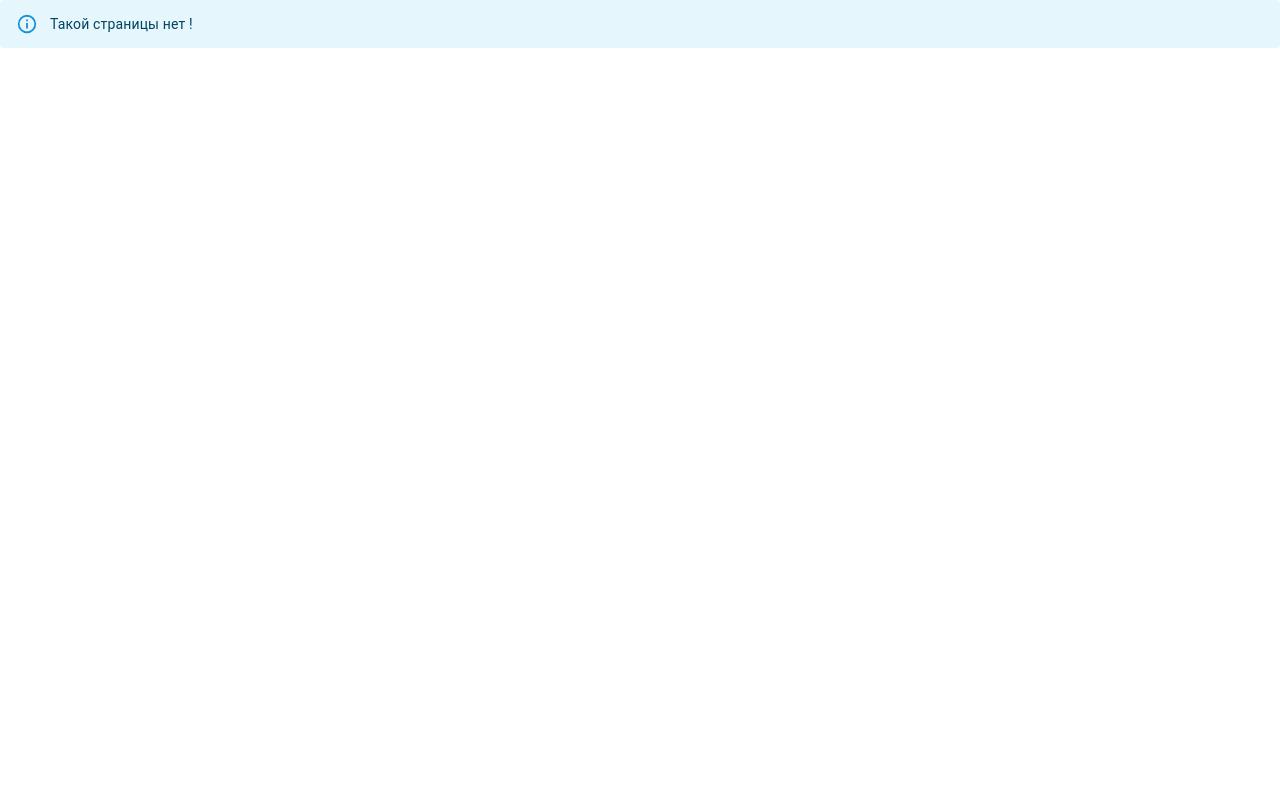
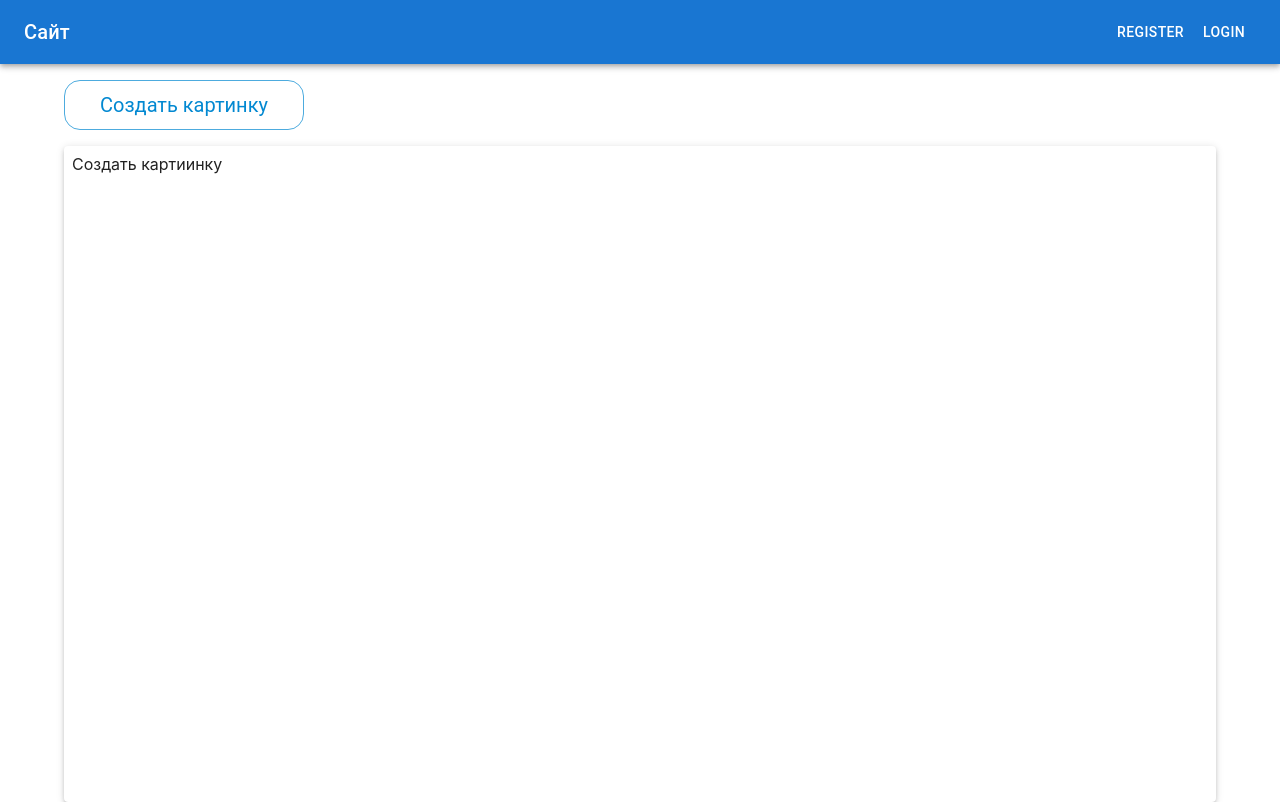
Before and after one commit to Firarmir-124/GalleryApp, a React (Create React App) app in the folder frontend/: page /createImage in a window 1280 px wide. Built offline with nearby package versions, Linux system fonts and the light colour scheme.

Commit message:
#frontend Создал контейнер CreateImage и сделал верстку

```diff
--- a/frontend/src/App.tsx
+++ b/frontend/src/App.tsx
@@ -5,12 +5,14 @@ import Login from "./containers/Login/Login";
 import {Alert} from "@mui/material";
 import Home from "./containers/Home/Home";
 import ImagesUser from "./containers/ImagesUser/ImagesUser";
+import CreateImage from "./containers/CreateImage/CreateImage";
 
 function App() {
   return (
     <Routes>
       <Route path='/' element={<Home/>}/>
       <Route path='imagesUser/:id' element={<ImagesUser/>}/>
+      <Route path='createImage' element={<CreateImage/>}/>
       <Route path='register' element={<Register/>}/>
       <Route path='login' element={<Login/>}/>
       <Route path='/*' element={<Alert severity='info'>Такой страницы нет !</Alert>}/>
--- /dev/null
+++ b/frontend/src/containers/CreateImage/CreateImage.tsx
@@ -0,0 +1,23 @@
+import React from 'react';
+import Layout from "../../components/Layout/Layout";
+import {Chip, Container, Paper} from "@mui/material";
+
+const CreateImage = () => {
+  return (
+    <Layout>
+      <Container>
+        <Chip
+          sx={{my: 2, fontSize: '20px', p: 3}}
+          label='Создать картинку'
+          variant="outlined"
+          color="info"
+        />
+        <Paper elevation={3} sx={{minHeight: '80vh', p: 1}}>
+          Создать картиинку
+        </Paper>
+      </Container>
+    </Layout>
+  );
+};
+
+export default CreateImage;
--- a/frontend/src/containers/ImagesUser/ImagesUser.tsx
+++ b/frontend/src/containers/ImagesUser/ImagesUser.tsx
@@ -1,18 +1,20 @@
 import React, {useEffect, useState} from 'react';
 import Layout from "../../components/Layout/Layout";
-import {Alert, Chip, CircularProgress, Container, Grid, Paper} from "@mui/material";
+import {Alert, Box, Button, Chip, CircularProgress, Container, Grid, Paper} from "@mui/material";
 import CardImage from "../../components/CardImage/CardImage";
 import {useAppDispatch, useAppSelector} from "../../app/hooks";
 import {selectGetImageLoading, selectImages} from "../../store/imageSlice";
 import {getImages} from "../../store/imageThunk";
-import {useParams} from "react-router-dom";
+import {Link, useParams} from "react-router-dom";
+import {selectUser} from "../../store/userSlice";
 
 const ImagesUser = () => {
   const {id} = useParams();
   const dispatch = useAppDispatch();
   const images = useAppSelector(selectImages);
   const loading = useAppSelector(selectGetImageLoading);
-  const [user, setUser] = useState('');
+  const [nameAuthor, setNameAuthor] = useState('');
+  const user = useAppSelector(selectUser);
 
   useEffect(() => {
     if (id) {
@@ -20,7 +22,7 @@ const ImagesUser = () => {
       const nameUser = images.find((item) => item.user._id === id);
 
       if (nameUser) {
-        setUser(nameUser.user.displayName);
+        setNameAuthor(nameUser.user.displayName);
       }
 
     }
@@ -30,12 +32,24 @@ const ImagesUser = () => {
   return (
     <Layout>
       <Container>
-        <Chip
-          sx={{my: 2, fontSize: '20px', p: 3}}
-          label={"Картинки автора: " + user}
-          variant="outlined"
-          color="info"
-        />
+        <Box sx={{display: 'flex', justifyContent: 'space-between', alignItems: 'center'}}>
+          <Chip
+            sx={{my: 2, fontSize: '20px', p: 3}}
+            label={"Картинки автора: " + nameAuthor}
+            variant="outlined"
+            color="info"
+          />
+          {
+            user && user._id === id ? (
+              <Button
+                component={Link}
+                variant='contained'
+                to='/createImage'
+              >
+                Создать картинку</Button>
+            ) : null
+          }
+        </Box>
         <Paper elevation={3} sx={{minHeight: '80vh', p: 1}}>
           <Grid container spacing={{ xs: 2, md: 3 }} columns={{ xs: 4, sm: 8, md: 12 }}>
             {
```
